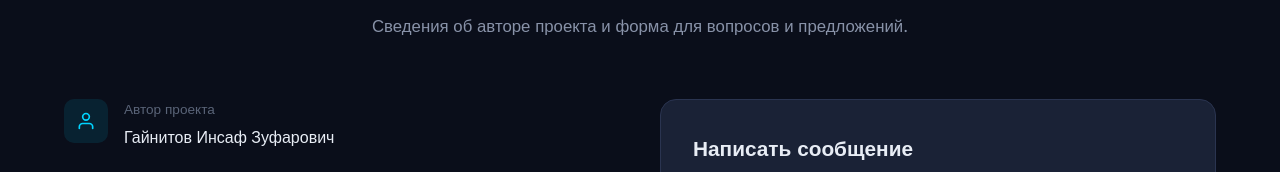
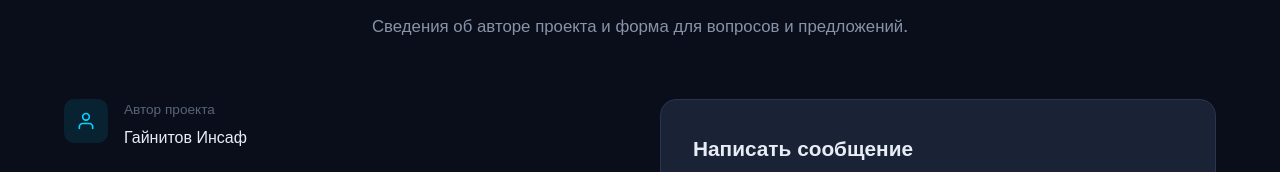
Before and after one commit to HaPopusk/Hapopusk.github.io, a plain HTML site: page index.html in a window 1280 px wide. Shown: the part 4814-4986 px from the top of the page. Drawn offline with Linux system fonts and the light colour scheme; a small style sheet from the web is missing; a web font is replaced by a local one.

Commit message:
Add files via upload

```diff
--- a/index.html
+++ b/index.html
@@ -1185,7 +1185,7 @@
                     </div>
                     <div>
                         <h4>Автор проекта</h4>
-                        <p>Гайнитов Инсаф Зуфарович</p>
+                        <p>Гайнитов Инсаф</p>
                     </div>
                 </div>
                 <div class="contact-item">
```
